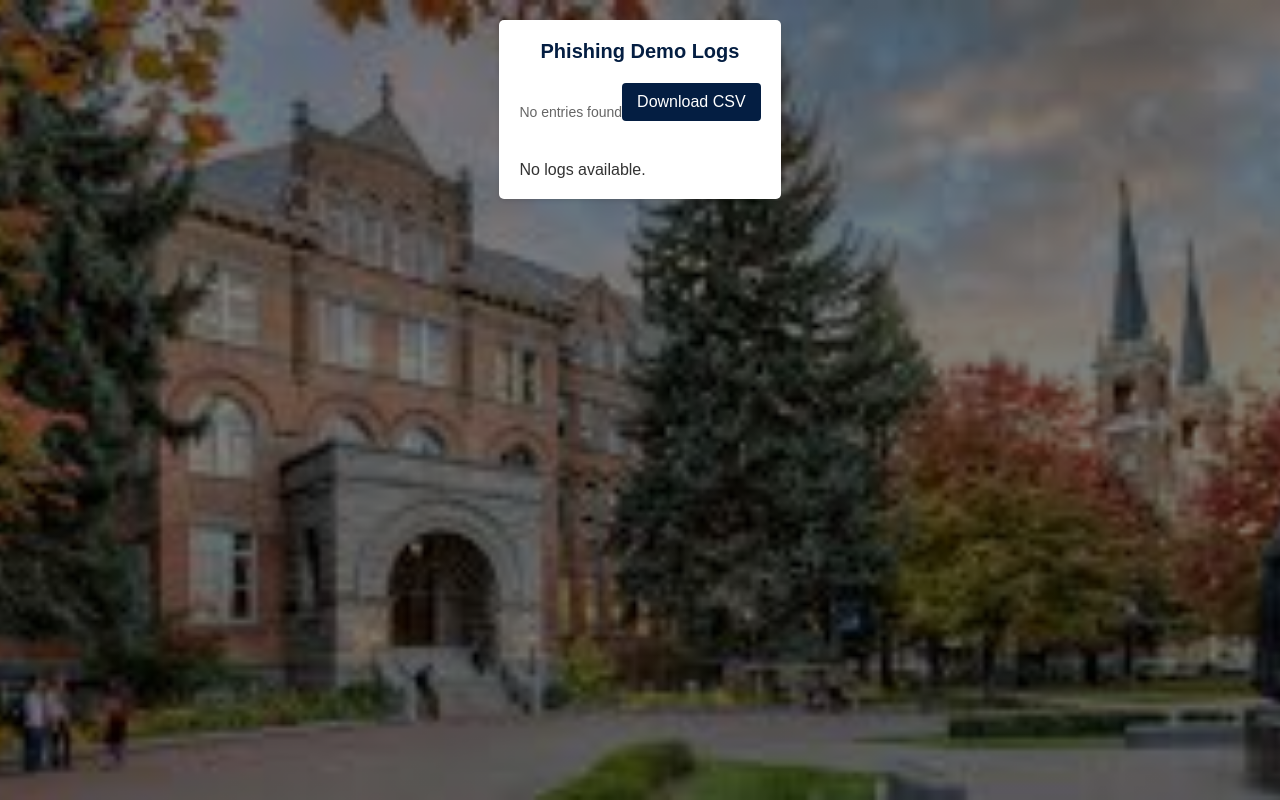
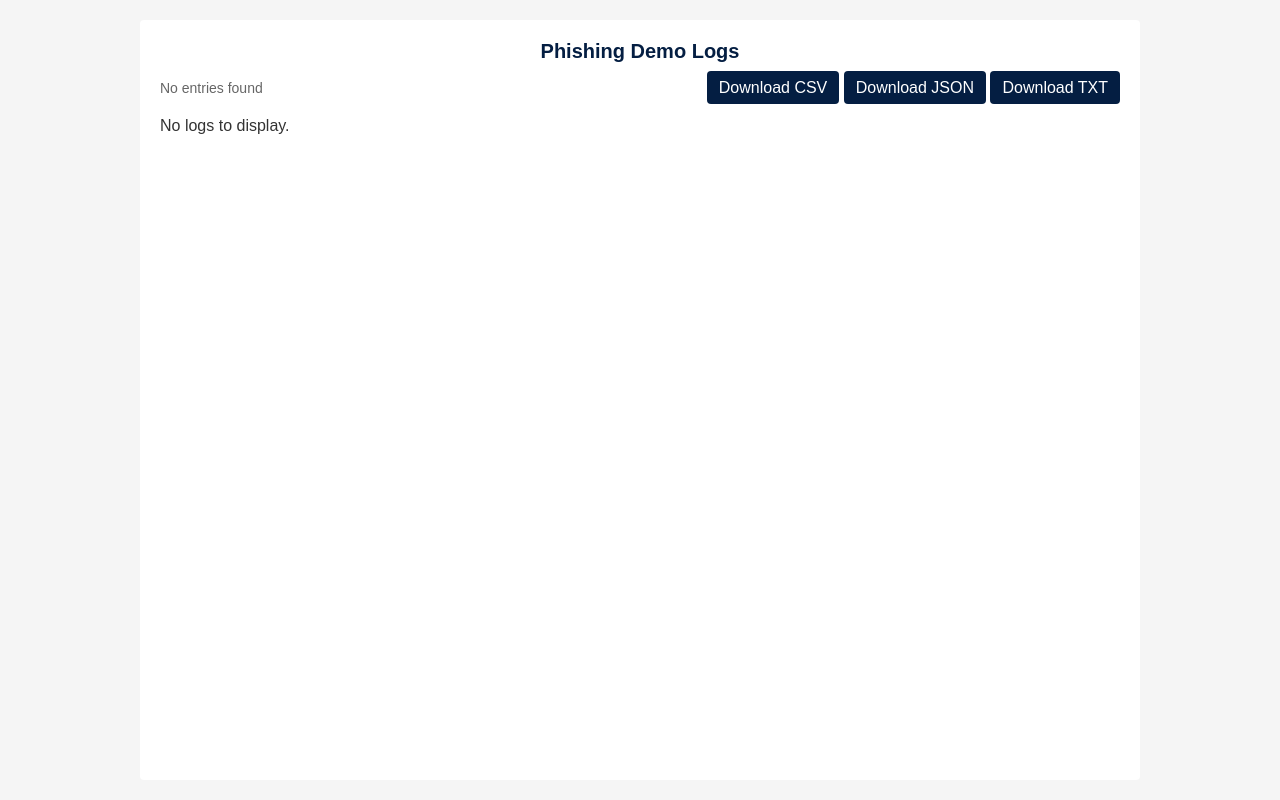
Before and after one commit to JustFady/GU-Phishing-Awareness, a Flask app: template app/templates/logs.html in a window 1280 px wide. Run offline with Flask 2, Linux system fonts and the light colour scheme; the template is opened without the code that fills it, so the values that code supplies are empty.

Commit message:
Update logs.html

```diff
--- a/app/templates/logs.html
+++ b/app/templates/logs.html
@@ -1,151 +1,45 @@
 <!DOCTYPE html>
 <html lang="en">
 <head>
-    <meta charset="UTF-8">
-    <meta name="viewport" content="width=device-width, initial-scale=1.0">
-    <title>Logs - Gonzaga Phishing Demo</title>
-    <link rel="stylesheet" href="{{ url_for('static', filename='css/style.css') }}">
-    <link rel="shortcut icon" type="image/x-icon" href="{{ url_for('static', filename='assets/public-favicon.ico') }}">
+  <meta charset="UTF-8" />
+  <meta name="viewport" content="width=device-width,initial-scale=1.0" />
+  <title>Logs – Gonzaga Phishing Demo</title>
+  <link rel="stylesheet" href="{{ url_for('static', filename='css/style.css') }}" />
+  <link rel="shortcut icon" href="{{ url_for('static', filename='public-favicon.ico') }}" />
   <style>
-        body {
-            font-family: Arial, sans-serif;
-            background-color: #f5f5f5;
-            color: #333;
-            padding: 20px;
-        }
-        .logs-container {
-            max-width: 1200px;
-            margin: 0 auto;
-            background-color: #fff;
-            padding: 20px;
-            border-radius: 5px;
-            box-shadow: 0 2px 4px rgba(0,0,0,0.1);
-        }
-        h1 {
-            color: #041E42;
-            text-align: center;
-            margin-bottom: 20px;
-        }
-        .log-entry {
-            border: 1px solid #ddd;
-            padding: 15px;
-            margin-bottom: 15px;
-            border-radius: 4px;
-        }
-        .log-entry h3 {
-            margin-top: 0;
-            border-bottom: 1px solid #eee;
-            padding-bottom: 10px;
-        }
-        .log-info {
-            display: grid;
-            grid-template-columns: 150px 1fr;
-            gap: 10px;
-        }
-        .log-label {
-            font-weight: bold;
-        }
-        .system-info {
-            margin-top: 10px;
-            padding: 10px;
-            background-color: #f9f9f9;
-            border-radius: 4px;
-        }
-        pre {
-            background-color: #f5f5f5;
-            padding: 10px;
-            border-radius: 4px;
-            overflow-x: auto;
-        }
-        .download-btn {
-            display: inline-block;
-            background-color: #041E42;
-            color: white;
-            padding: 10px 15px;
-            border-radius: 4px;
-            text-decoration: none;
-            margin-bottom: 20px;
-        }
-        .download-btn:hover {
-            background-color: #0a2e5c;
-        }
-        .header-actions {
-            display: flex;
-            justify-content: space-between;
-            align-items: center;
-            margin-bottom: 20px;
-        }
-        .count-info {
-            font-size: 14px;
-            color: #666;
-        }
+    body { font-family: Arial, sans-serif; background: #f5f5f5; color: #333; padding: 20px }
+    .container { max-width: 1000px; margin: 0 auto; background: #fff; padding: 20px; border-radius: 4px }
+    h1 { text-align: center; color: #041E42 }
+    .actions { display: flex; justify-content: space-between; align-items: center; margin-bottom: 20px }
+    .actions .count { font-size: 14px; color: #666 }
+    .actions a { background: #041E42; color: #fff; padding: 8px 12px; border-radius: 4px; text-decoration: none }
+    .actions a:hover { background: #0a2e5c }
+    pre { background: #f5f5f5; padding: 15px; border-radius: 4px; overflow-x: auto; white-space: pre-wrap }
   </style>
 </head>
 <body>
-    <div class="logs-container">
+  <div class="container">
     <h1>Phishing Demo Logs</h1>
 
-        <div class="header-actions">
-            <div class="count-info">
-                {% if logs %}
-                    Total entries: {{ logs|length }}
+    <div class="actions">
+      <div class="count">
+        {% if total and total > 0 %}
+          Total entries: {{ total }}
         {% else %}
           No entries found
         {% endif %}
       </div>
-            <a href="{{ url_for('download_csv') }}" class="download-btn">Download CSV</a>
+      <div>
+        <a href="{{ url_for('download', kind='csv') }}">Download CSV</a>
+        <a href="{{ url_for('download', kind='json') }}">Download JSON</a>
+        <a href="{{ url_for('download', kind='txt') }}">Download TXT</a>
+      </div>
     </div>
 
     {% if logs %}
-            {% for log in logs %}
-                <div class="log-entry">
-                    <h3>Entry from {{ log.timestamp }}</h3>
-
-                    <div class="log-info">
-                        <div class="log-label">Email:</div>
-                        <div>{{ log.email }}</div>
-
-                        {% if log.current_password %}
-                        <div class="log-label">Current Password:</div>
-                        <div>{{ log.current_password }}</div>
-                        {% endif %}
-
-                        {% if log.new_password %}
-                        <div class="log-label">New Password:</div>
-                        <div>{{ log.new_password }}</div>
-                        {% endif %}
-
-                        <div class="log-label">IP Address:</div>
-                        <div>{{ log.ip_address }}</div>
-
-                        <div class="log-label">MAC Address:</div>
-                        <div>{{ log.mac_address }}</div>
-
-                        <div class="log-label">Hostname:</div>
-                        <div>{{ log.hostname }}</div>
-
-                        <div class="log-label">User Agent:</div>
-                        <div>{{ log.user_agent }}</div>
-                    </div>
-
-                    <div class="system-info">
-                        <h4>System Information:</h4>
-                        <pre>{{ log.system_info | tojson(indent=2) }}</pre>
-                    </div>
-
-                    <details>
-                        <summary>HTTP Headers</summary>
-                        <pre>{{ log.http_headers | tojson(indent=2) }}</pre>
-                    </details>
-
-                    <details>
-                        <summary>Cookies</summary>
-                        <pre>{{ log.cookies | tojson(indent=2) }}</pre>
-                    </details>
-                </div>
-            {% endfor %}
+      <pre>{{ logs }}</pre>
     {% else %}
-            <p>No logs available.</p>
+      <p>No logs to display.</p>
     {% endif %}
   </div>
 </body>
```
Lines whose indentation alone changed are shown as unchanged.
